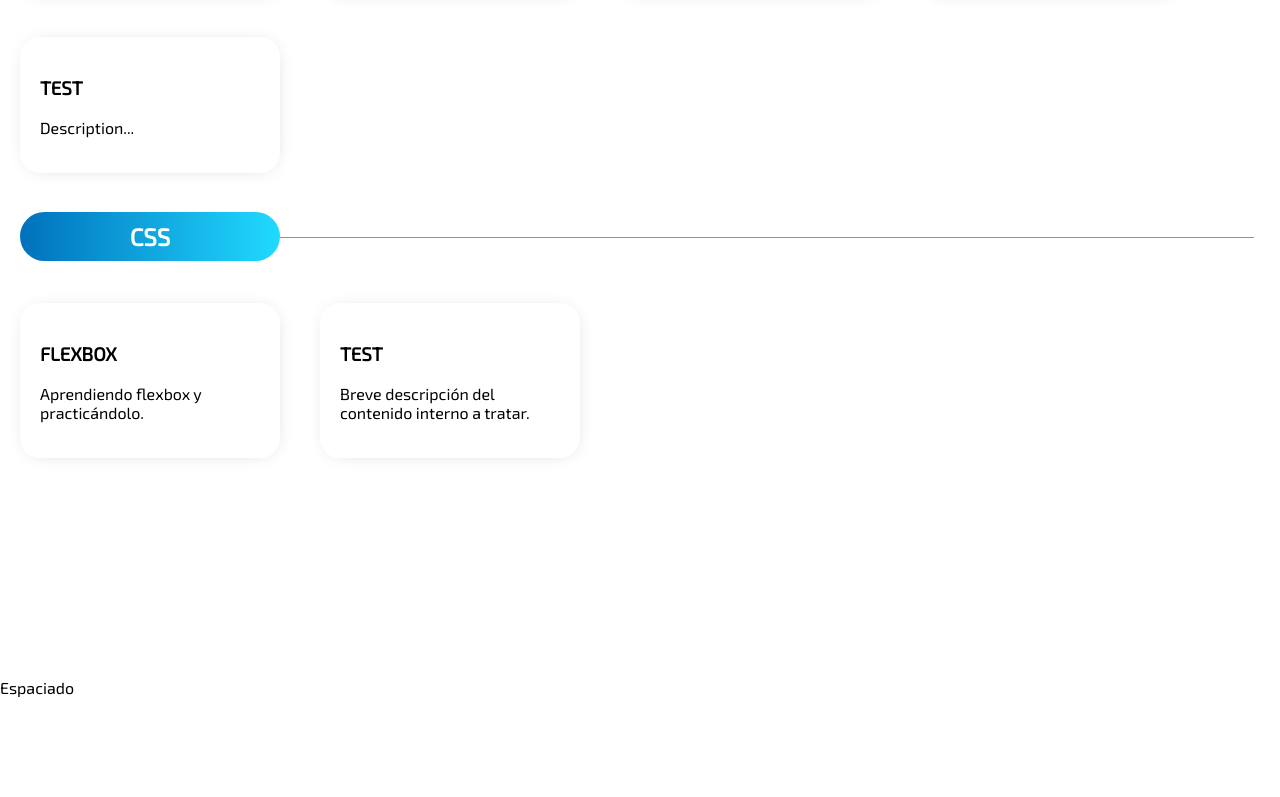
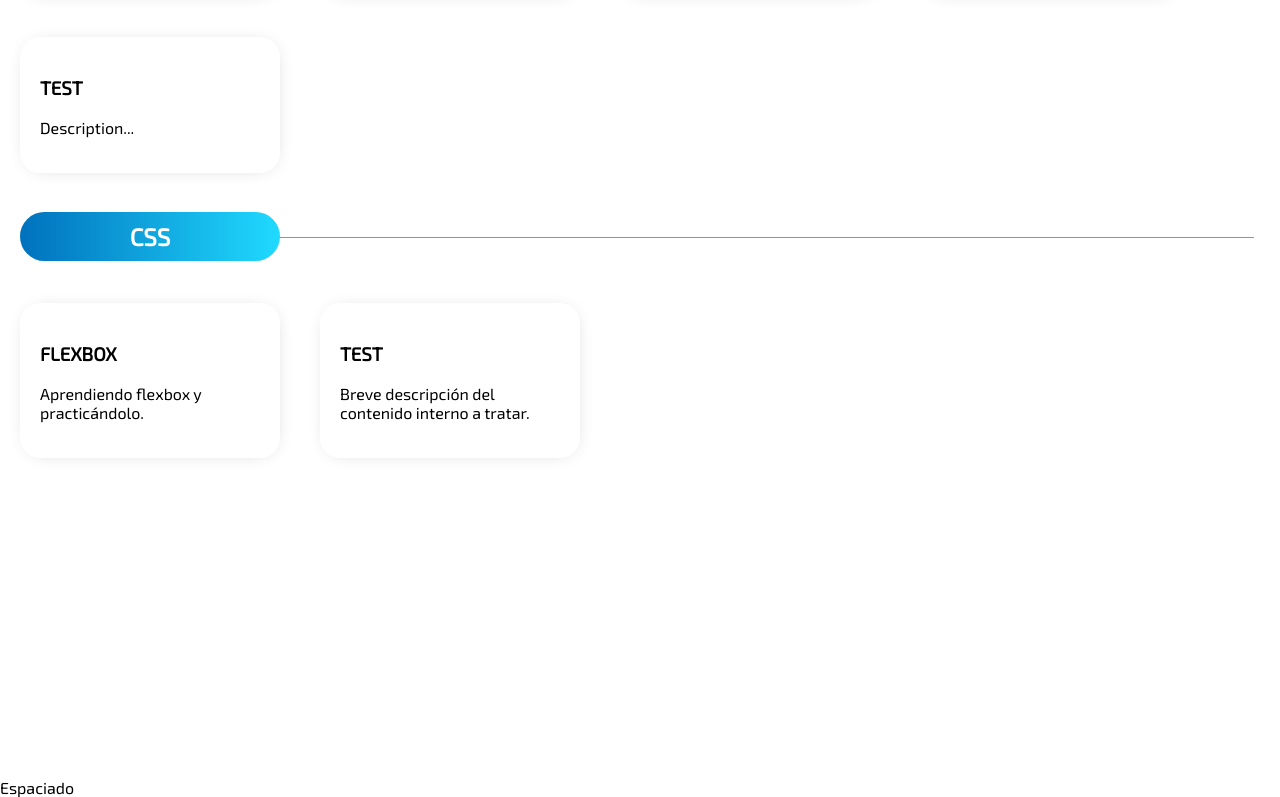
Before and after one commit to gaboquerizo/experiments, a plain HTML site: page index.html in a window 1280 px wide. Shown: the part 968-1765 px from the top of the page. Before the commit the page ends 1665 px from the top, so only its background shows below. Drawn offline with nearby package versions, Linux system fonts and the light colour scheme.

Commit message:
Modificación de index "espaciado" para prueba de commit.

```diff
--- a/index.html
+++ b/index.html
@@ -198,7 +198,7 @@
             </div>
         </div>
     </section>
-    <div style="padding-top: 200px;">
+    <div style="padding-top: 300px;">
         Espaciado
     </div>
 </body>
```
